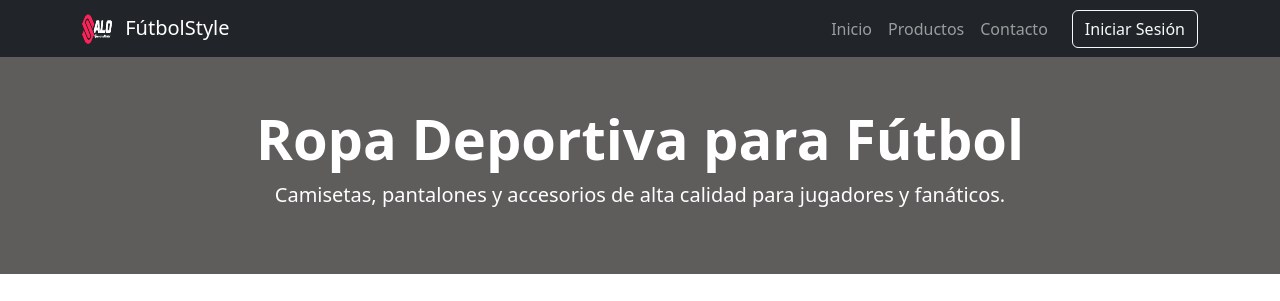
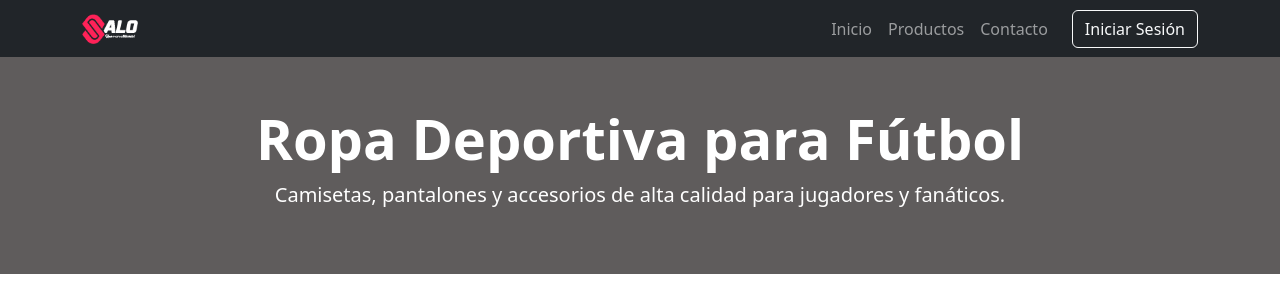
Before and after one commit to Salo90/WebHTML5, a plain HTML site: page index.html in a window 1280 px wide. Shown: the top 301 px of the page. Drawn offline with nearby package versions, Linux system fonts and the light colour scheme.

Commit message:
Actualizacion4

```diff
--- a/index.html
+++ b/index.html
@@ -3,7 +3,7 @@
 <head>
   <meta charset="UTF-8" />
   <meta name="viewport" content="width=device-width, initial-scale=1.0"/>
-  <title>Ropa Deportiva - Fútbol</title>
+  <title>Inicio - Salo Sport</title>
   <!-- Bootstrap CSS -->
   <link href="https://cdn.jsdelivr.net/npm/bootstrap@5.3.3/dist/css/bootstrap.min.css"  rel="stylesheet" />
   <!-- Custom CSS -->
@@ -15,8 +15,7 @@
 <nav class="navbar navbar-expand-md navbar-dark bg-dark">
   <div class="container">
     <a class="navbar-brand" href="#inicio">
-      <img src="assets/img/logo.png" alt="Logo FútbolStyle" width="30" height="30" class="d-inline-block align-text-top me-2">
-      FútbolStyle
+      <img src="assets/img/logo.png" alt="Logo FútbolStyle" width="mx-auto" height="30" class="d-inline-block align-text-top me-2">
     </a>
     <button class="navbar-toggler" type="button" data-bs-toggle="collapse" data-bs-target="#navbarNav"
       aria-controls="navbarNav" aria-expanded="false" aria-label="Toggle navigation">
```
